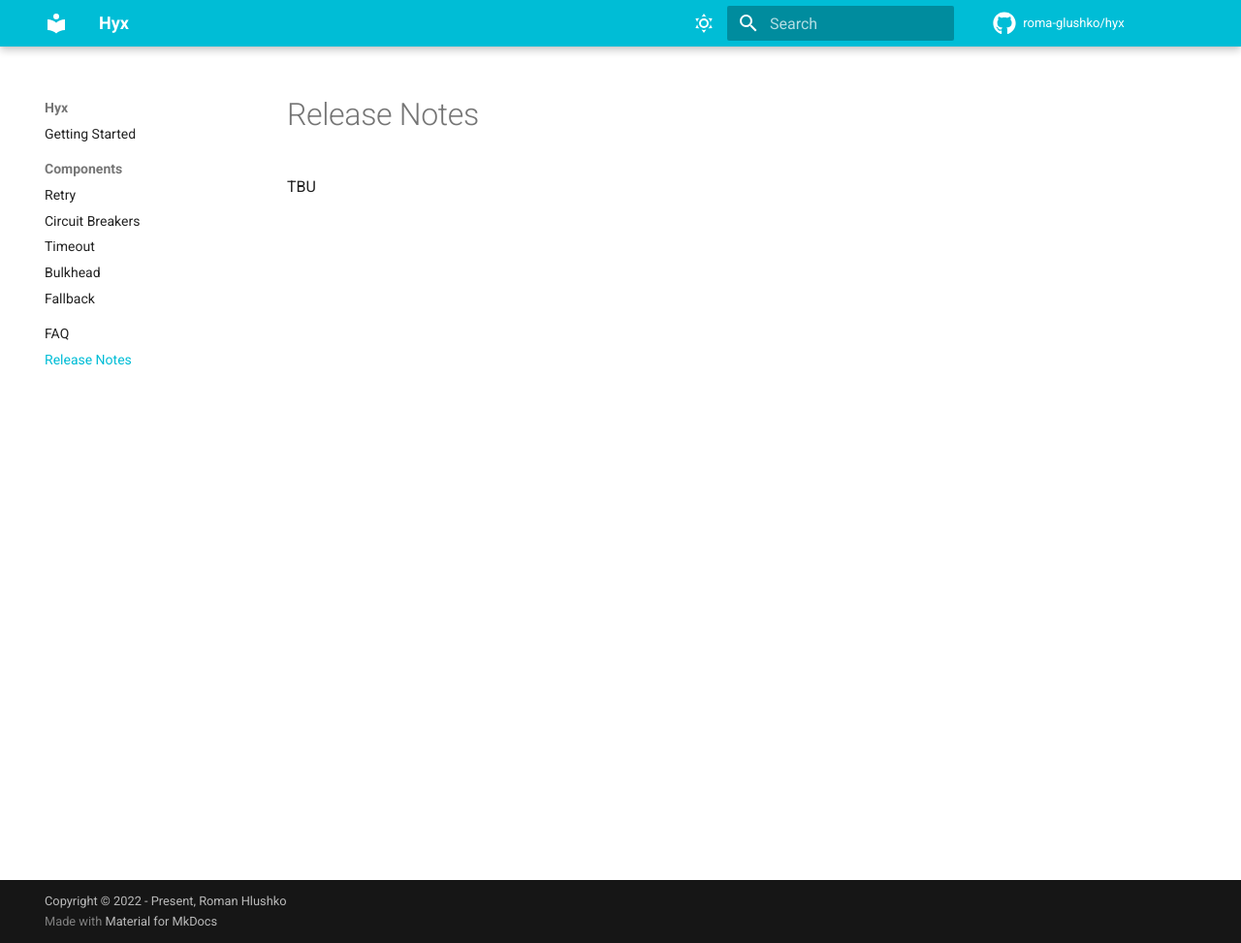
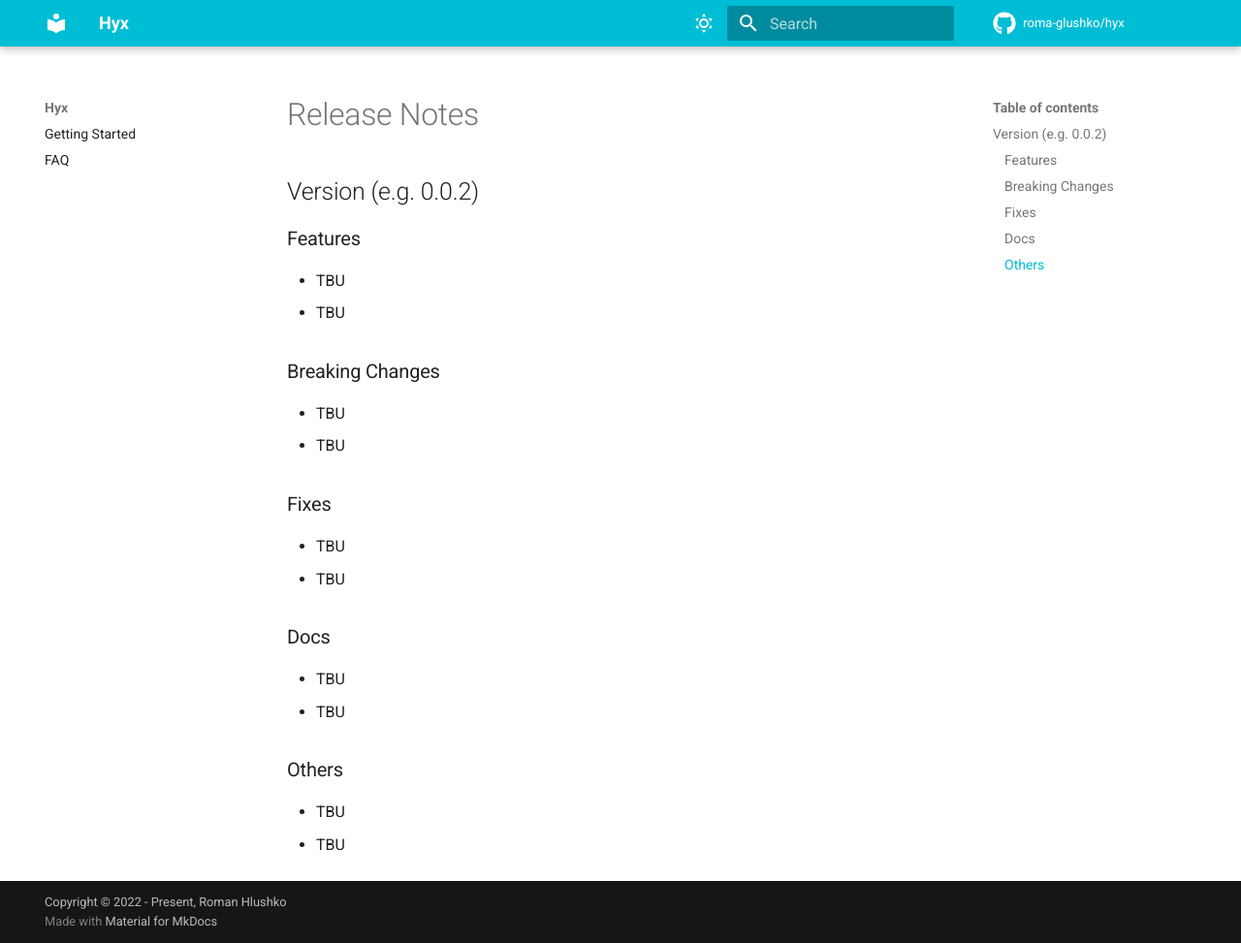
Before and after one commit to roma-glushko/hyx, an MkDocs documentation site: the page built from docs/release_notes.md, in a window 1280 px wide and 973 px high. Shown: the whole window at 97% size. Built offline with MkDocs 1.6.1 and Material for MkDocs 9.7.7, drawn with Linux system fonts in a browser that asks for light colours; comment, search, counter and statistics services are not loaded.

Commit message:
🔥 Disabled not-ready sections of the docs

```diff
--- a/docs/release_notes.md
+++ b/docs/release_notes.md
@@ -1,3 +1,28 @@
 # Release Notes
 
-TBU
+## Version (e.g. 0.0.2)
+
+### Features
+
+* TBU
+* TBU
+
+### Breaking Changes
+
+* TBU
+* TBU
+
+### Fixes
+
+* TBU
+* TBU
+
+### Docs
+
+* TBU
+* TBU
+
+### Others
+
+* TBU
+* TBU
--- a/mkdocs.yml
+++ b/mkdocs.yml
@@ -65,11 +65,11 @@ markdown_extensions:
 
 nav:
 - Getting Started: index.md
-- Components:
-    - Retry: components/retry.md
-    - Circuit Breakers: components/circuit_breakers.md
-    - Timeout: components/timeout.md
-    - Bulkhead: components/bulkhead.md
-    - Fallback: components/fallback.md
+# - Components:
+#     - Retry: components/retry.md
+#     - Circuit Breakers: components/circuit_breakers.md
+#     - Timeout: components/timeout.md
+#     - Bulkhead: components/bulkhead.md
+#     - Fallback: components/fallback.md
 - FAQ: faq.md
-- Release Notes: release_notes.md
+# - Release Notes: release_notes.md
```
Also changed, not shown: 1 other file.
